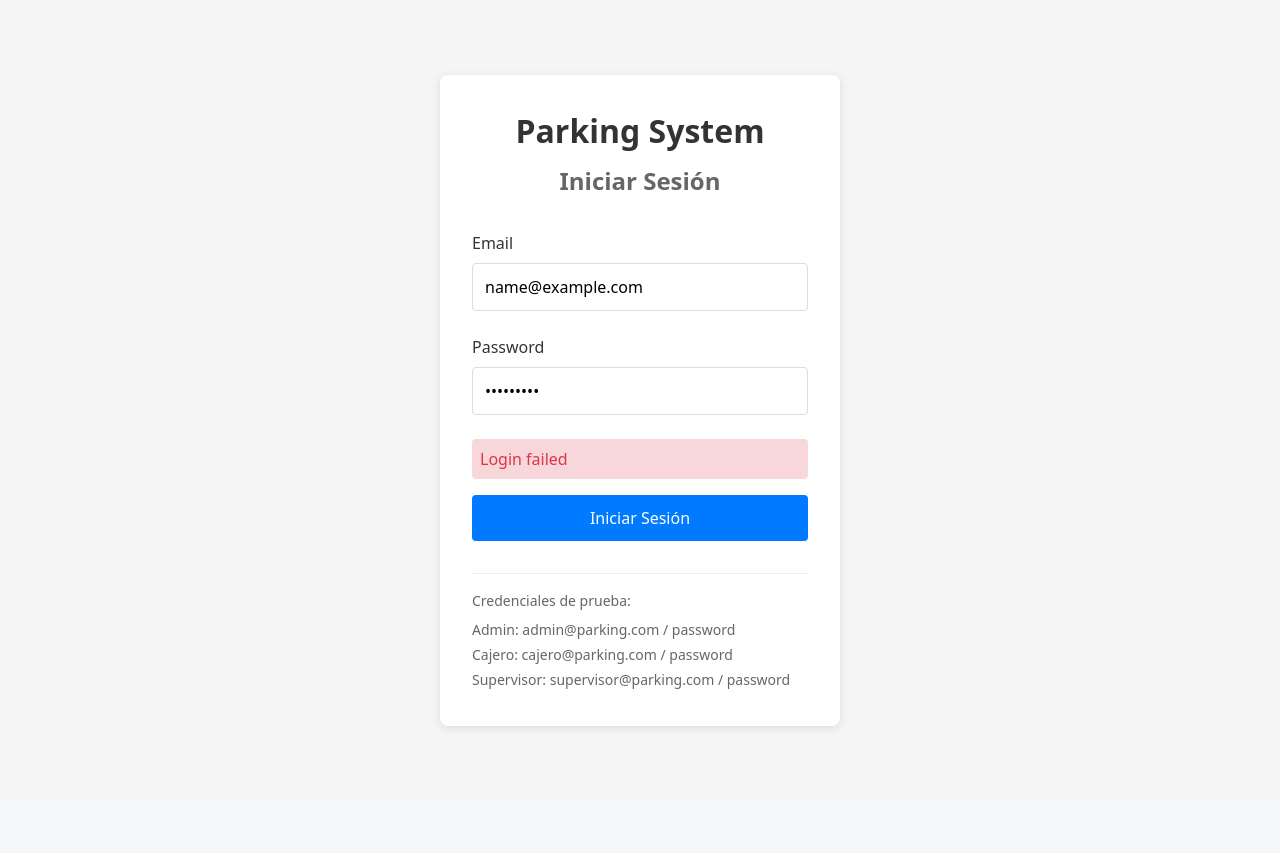
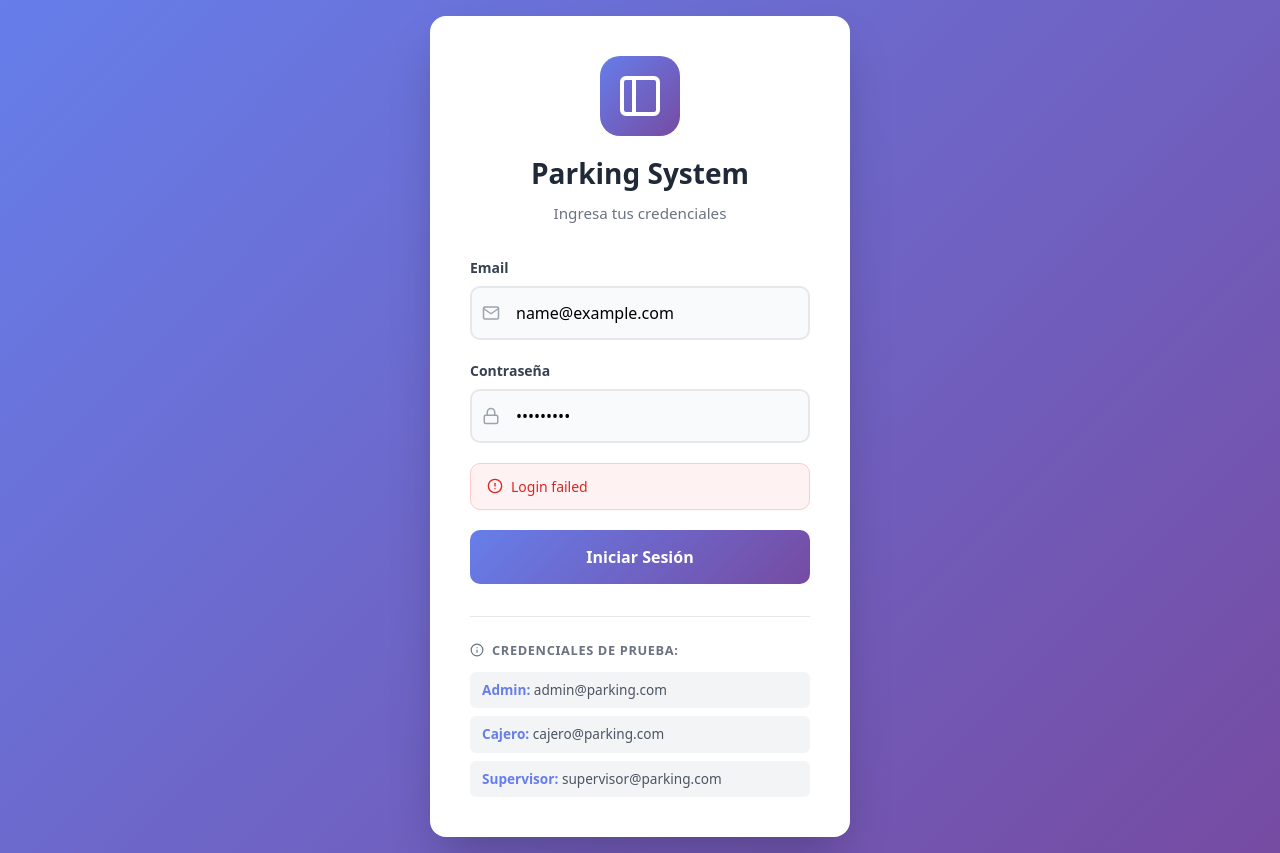
Before and after one commit to jcarloshg/Parking-Web-App, a Vue app in the folder frontend/: page /login in a window 1280 px wide. Both pictures are taken after typing "name@example.com", "Sample123" into the empty fields and a click on the button "Iniciar Sesión". Before the commit the page ends 800 px from the top, so only its background shows below. Built offline with nearby package versions, Linux system fonts and the light colour scheme; no server answers.

Commit message:
update the UI for Login

```diff
--- a/frontend/src/views/Dashboard.vue
+++ b/frontend/src/views/Dashboard.vue
@@ -238,57 +238,50 @@ onUnmounted(() => {
 .dashboard-layout {
   display: flex;
   min-height: 100vh;
-  background-color: #f5f7fa;
+  background-color: #f3f4f6;
 }
 
 .sidebar {
   width: 250px;
-  background-color: #1e3a5f;
+  background-color: #1f2937;
   color: white;
   padding: 1rem 0;
-  display: flex;
-  flex-direction: column;
 }
 
-.logo {
-  padding: 1.5rem;
-  text-align: center;
-  border-bottom: 1px solid rgba(255, 255, 255, 0.1);
+.sidebar .logo {
+  padding: 1rem;
+  border-bottom: 1px solid #374151;
 }
 
-.logo h2 {
+.sidebar .logo h2 {
   margin: 0;
-  font-size: 1.5rem;
+  color: #60a5fa;
 }
 
 .nav-menu {
-  flex: 1;
   padding: 1rem 0;
 }
 
 .nav-item {
   display: flex;
   align-items: center;
-  gap: 0.75rem;
-  padding: 0.875rem 1.5rem;
-  color: rgba(255, 255, 255, 0.7);
+  padding: 0.75rem 1rem;
+  color: #d1d5db;
   text-decoration: none;
-  transition: all 0.2s;
+  transition: background-color 0.2s;
 }
 
 .nav-item:hover {
-  background-color: rgba(255, 255, 255, 0.1);
+  background-color: #374151;
+}
+
+.nav-item.active {
+  background-color: #3b82f6;
   color: white;
 }
 
-.nav-item.active {
-  background-color: #2d5a8a;
-  color: white;
-  border-left: 3px solid #4ade80;
-}
-
-.icon {
-  font-size: 1.25rem;
+.nav-item .icon {
+  margin-right: 0.5rem;
 }
 
 .main-content {
@@ -298,18 +291,17 @@ onUnmounted(() => {
 }
 
 .header {
-  background-color: white;
-  padding: 1rem 2rem;
   display: flex;
   justify-content: space-between;
   align-items: center;
-  box-shadow: 0 1px 3px rgba(0, 0, 0, 0.1);
+  padding: 1rem 2rem;
+  background-color: white;
+  border-bottom: 1px solid #e5e7eb;
 }
 
 .header h1 {
   margin: 0;
   font-size: 1.5rem;
-  color: #1e3a5f;
 }
 
 .user-info {
@@ -320,35 +312,29 @@ onUnmounted(() => {
 
 .user-name {
   font-weight: 500;
-  color: #333;
 }
 
 .user-role {
+  color: #6b7280;
   font-size: 0.875rem;
-  color: #666;
-  background-color: #e5e7eb;
-  padding: 0.25rem 0.75rem;
-  border-radius: 1rem;
 }
 
 .logout-btn {
-  background-color: #dc3545;
+  padding: 0.5rem 1rem;
+  background-color: #ef4444;
   color: white;
   border: none;
-  padding: 0.5rem 1rem;
   border-radius: 4px;
   cursor: pointer;
-  font-size: 0.875rem;
 }
 
 .logout-btn:hover {
-  background-color: #c82333;
+  background-color: #dc2626;
 }
 
 .content {
   flex: 1;
   padding: 2rem;
-  overflow-y: auto;
 }
 
 .stats-grid {
--- a/frontend/src/views/Login.vue
+++ b/frontend/src/views/Login.vue
@@ -1,49 +1,75 @@
 <template>
   <div class="login-container">
     <div class="login-card">
+      <div class="login-header">
+        <div class="logo">
+          <svg xmlns="http://www.w3.org/2000/svg" width="48" height="48" viewBox="0 0 24 24" fill="none" stroke="currentColor" stroke-width="2" stroke-linecap="round" stroke-linejoin="round">
+            <rect x="3" y="3" width="18" height="18" rx="2" ry="2"></rect>
+            <line x1="9" y1="3" x2="9" y2="21"></line>
+          </svg>
+        </div>
         <h1>Parking System</h1>
-      <h2>Iniciar Sesión</h2>
+        <p class="subtitle">Ingresa tus credenciales</p>
+      </div>
 
-      <form @submit.prevent="handleLogin">
+      <form @submit.prevent="handleLogin" class="login-form">
         <div class="form-group">
           <label for="email">Email</label>
+          <div class="input-wrapper">
+            <svg class="input-icon" xmlns="http://www.w3.org/2000/svg" width="18" height="18" viewBox="0 0 24 24" fill="none" stroke="currentColor" stroke-width="2" stroke-linecap="round" stroke-linejoin="round">
+              <path d="M4 4h16c1.1 0 2 .9 2 2v12c0 1.1-.9 2-2 2H4c-1.1 0-2-.9-2-2V6c0-1.1.9-2 2-2z"></path>
+              <polyline points="22,6 12,13 2,6"></polyline>
+            </svg>
             <input
               id="email"
               v-model="email"
               type="email"
               required
-            placeholder="Ingrese su email"
+              placeholder="correo@ejemplo.com"
               :disabled="loading"
             />
           </div>
+        </div>
 
         <div class="form-group">
-          <label for="password">Password</label>
+          <label for="password">Contraseña</label>
+          <div class="input-wrapper">
+            <svg class="input-icon" xmlns="http://www.w3.org/2000/svg" width="18" height="18" viewBox="0 0 24 24" fill="none" stroke="currentColor" stroke-width="2" stroke-linecap="round" stroke-linejoin="round">
+              <rect x="3" y="11" width="18" height="11" rx="2" ry="2"></rect>
+              <path d="M7 11V7a5 5 0 0 1 10 0v4"></path>
+            </svg>
             <input
               id="password"
               v-model="password"
               type="password"
               required
-            placeholder="Ingrese su password"
+              placeholder="••••••••"
               :disabled="loading"
             />
           </div>
+        </div>
 
         <div v-if="error" class="error-message">
+          <svg xmlns="http://www.w3.org/2000/svg" width="16" height="16" viewBox="0 0 24 24" fill="none" stroke="currentColor" stroke-width="2" stroke-linecap="round" stroke-linejoin="round">
+            <circle cx="12" cy="12" r="10"></circle>
+            <line x1="12" y1="8" x2="12" y2="12"></line>
+            <line x1="12" y1="16" x2="12.01" y2="16"></line>
+          </svg>
           {{ error }}
         </div>
 
         <button type="submit" :disabled="loading" class="login-button">
-          {{ loading ? 'Ingresando...' : 'Iniciar Sesión' }}
+          <span v-if="loading" class="spinner"></span>
+          <span v-else>Iniciar Sesión</span>
         </button>
       </form>
 
       <div class="test-credentials">
-        <p>Credenciales de prueba:</p>
+        <p><svg xmlns="http://www.w3.org/2000/svg" width="14" height="14" viewBox="0 0 24 24" fill="none" stroke="currentColor" stroke-width="2" stroke-linecap="round" stroke-linejoin="round"><circle cx="12" cy="12" r="10"></circle><line x1="12" y1="16" x2="12" y2="12"></line><line x1="12" y1="8" x2="12.01" y2="8"></line></svg> Credenciales de prueba:</p>
         <ul>
-          <li>Admin: admin@parking.com / password</li>
-          <li>Cajero: cajero@parking.com / password</li>
-          <li>Supervisor: supervisor@parking.com / password</li>
+          <li><span class="role">Admin:</span> admin@parking.com</li>
+          <li><span class="role">Cajero:</span> cajero@parking.com</li>
+          <li><span class="role">Supervisor:</span> supervisor@parking.com</li>
         </ul>
       </div>
     </div>
@@ -76,101 +102,197 @@ const handleLogin = async () => {
   justify-content: center;
   align-items: center;
   min-height: 100vh;
-  background-color: #f5f5f5;
+  background: linear-gradient(135deg, #667eea 0%, #764ba2 100%);
+  padding: 1rem;
 }
 
 .login-card {
   background: white;
-  padding: 2rem;
-  border-radius: 8px;
-  box-shadow: 0 2px 10px rgba(0, 0, 0, 0.1);
+  padding: 2.5rem;
+  border-radius: 16px;
+  box-shadow: 0 25px 50px -12px rgba(0, 0, 0, 0.25);
   width: 100%;
-  max-width: 400px;
+  max-width: 420px;
 }
 
-h1 {
+.login-header {
   text-align: center;
-  color: #333;
+  margin-bottom: 2rem;
+}
+
+.logo {
+  display: inline-flex;
+  align-items: center;
+  justify-content: center;
+  width: 80px;
+  height: 80px;
+  background: linear-gradient(135deg, #667eea 0%, #764ba2 100%);
+  border-radius: 20px;
+  color: white;
+  margin-bottom: 1rem;
+}
+
+.login-header h1 {
+  font-size: 1.75rem;
+  font-weight: 700;
+  color: #1f2937;
   margin-bottom: 0.5rem;
 }
 
-h2 {
-  text-align: center;
-  color: #666;
-  margin-bottom: 2rem;
+.subtitle {
+  color: #6b7280;
+  font-size: 0.95rem;
+}
+
+.login-form {
+  display: flex;
+  flex-direction: column;
+  gap: 1.25rem;
 }
 
 .form-group {
-  margin-bottom: 1.5rem;
+  display: flex;
+  flex-direction: column;
+  gap: 0.5rem;
 }
 
-label {
-  display: block;
-  margin-bottom: 0.5rem;
-  color: #333;
-  font-weight: 500;
+.form-group label {
+  font-size: 0.875rem;
+  font-weight: 600;
+  color: #374151;
+}
+
+.input-wrapper {
+  position: relative;
+  display: flex;
+  align-items: center;
+}
+
+.input-icon {
+  position: absolute;
+  left: 12px;
+  color: #9ca3af;
+  pointer-events: none;
 }
 
 input {
   width: 100%;
-  padding: 0.75rem;
-  border: 1px solid #ddd;
-  border-radius: 4px;
+  padding: 0.875rem 1rem 0.875rem 2.75rem;
+  border: 2px solid #e5e7eb;
+  border-radius: 10px;
   font-size: 1rem;
+  transition: all 0.2s ease;
+  background-color: #f9fafb;
 }
 
 input:focus {
   outline: none;
-  border-color: #007bff;
+  border-color: #667eea;
+  background-color: white;
+  box-shadow: 0 0 0 4px rgba(102, 126, 234, 0.1);
+}
+
+input:disabled {
+  background-color: #f3f4f6;
+  cursor: not-allowed;
+}
+
+input::placeholder {
+  color: #9ca3af;
 }
 
 .error-message {
-  color: #dc3545;
-  margin-bottom: 1rem;
-  padding: 0.5rem;
-  background-color: #f8d7da;
-  border-radius: 4px;
+  display: flex;
+  align-items: center;
+  gap: 0.5rem;
+  color: #dc2626;
+  font-size: 0.875rem;
+  padding: 0.75rem 1rem;
+  background-color: #fef2f2;
+  border-radius: 10px;
+  border: 1px solid #fecaca;
 }
 
 .login-button {
   width: 100%;
-  padding: 0.75rem;
-  background-color: #007bff;
+  padding: 1rem;
+  background: linear-gradient(135deg, #667eea 0%, #764ba2 100%);
   color: white;
   border: none;
-  border-radius: 4px;
+  border-radius: 10px;
   font-size: 1rem;
+  font-weight: 600;
   cursor: pointer;
+  transition: all 0.2s ease;
+  display: flex;
+  align-items: center;
+  justify-content: center;
+  gap: 0.5rem;
 }
 
 .login-button:hover:not(:disabled) {
-  background-color: #0056b3;
+  transform: translateY(-2px);
+  box-shadow: 0 10px 20px -10px rgba(102, 126, 234, 0.5);
+}
+
+.login-button:active:not(:disabled) {
+  transform: translateY(0);
 }
 
 .login-button:disabled {
-  background-color: #ccc;
+  opacity: 0.7;
   cursor: not-allowed;
+}
+
+.spinner {
+  width: 20px;
+  height: 20px;
+  border: 2px solid rgba(255, 255, 255, 0.3);
+  border-top-color: white;
+  border-radius: 50%;
+  animation: spin 0.8s linear infinite;
+}
+
+@keyframes spin {
+  to { transform: rotate(360deg); }
 }
 
 .test-credentials {
   margin-top: 2rem;
-  padding-top: 1rem;
-  border-top: 1px solid #eee;
-  font-size: 0.875rem;
-  color: #666;
+  padding-top: 1.5rem;
+  border-top: 1px solid #e5e7eb;
 }
 
 .test-credentials p {
-  font-weight: 500;
-  margin-bottom: 0.5rem;
+  display: flex;
+  align-items: center;
+  gap: 0.5rem;
+  font-size: 0.8rem;
+  font-weight: 600;
+  color: #6b7280;
+  text-transform: uppercase;
+  letter-spacing: 0.05em;
+  margin-bottom: 0.75rem;
 }
 
 .test-credentials ul {
   list-style: none;
   padding: 0;
+  display: flex;
+  flex-direction: column;
+  gap: 0.5rem;
 }
 
 .test-credentials li {
-  margin-bottom: 0.25rem;
+  font-size: 0.85rem;
+  color: #4b5563;
+  padding: 0.5rem 0.75rem;
+  background-color: #f3f4f6;
+  border-radius: 6px;
+}
+
+.test-credentials .role {
+  font-weight: 600;
+  color: #667eea;
 }
 </style>
```
Lines whose indentation alone changed are shown as unchanged.
